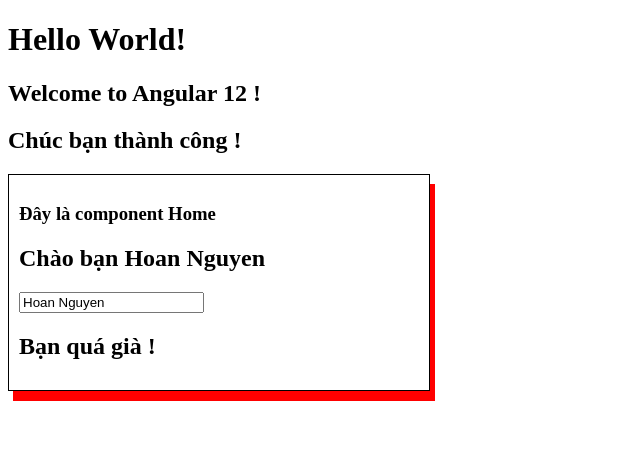
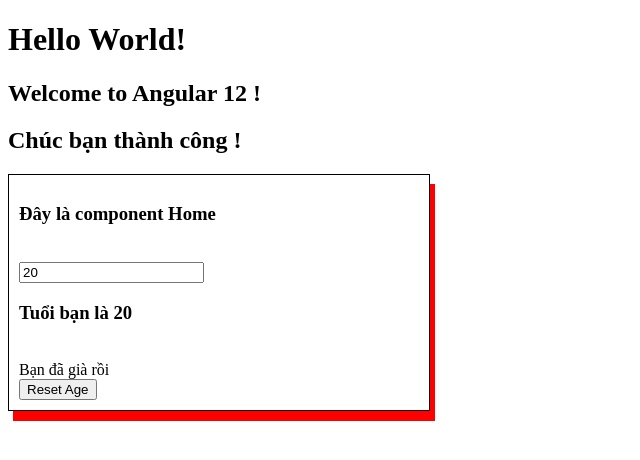
Before and after one commit to hoan010299/LearnAngular12, an Angular app: page / in a window 1280 px wide. Shown: the top 460 px of the page, without its empty margins (0-640 px from the left). Built offline with nearby package versions, Linux system fonts and the light colour scheme.

Commit message:
ng-template

```diff
--- a/src/app/app.module.ts
+++ b/src/app/app.module.ts
@@ -2,6 +2,7 @@ import { NgModule } from '@angular/core';
 import { BrowserModule } from '@angular/platform-browser';
 
 import { AppRoutingModule } from './app-routing.module';
+import { FormsModule } from '@angular/forms';
 import { AppComponent } from './app.component';
 import { HomeComponent } from './home/home.component';
 import { AboutComponent } from './about/about.component';
@@ -14,7 +15,8 @@ import { AboutComponent } from './about/about.component';
   ],
   imports: [
     BrowserModule,
-    AppRoutingModule
+    AppRoutingModule,
+    FormsModule
   ],
   providers: [],
   bootstrap: [AppComponent]
--- a/src/app/home/home.component.html
+++ b/src/app/home/home.component.html
@@ -1,8 +1,15 @@
 <div class="test">
   <h3>Đây là component Home</h3>
-  <h2>Chào bạn {{ name }}</h2>
-  <input value="{{ name }}" />
   <br />
-  <h2 *ngIf="age > 18">Bạn quá già !</h2>
-  <h2 *ngIf="age <= 15">Bạn quá trẻ !</h2>
+  <input type="text" [(ngModel)]="age" />
+  <h3>Tuổi bạn là {{ age }}</h3>
+  <br />
+  <!-- <h2 *ngIf="age > 18">Bạn quá già !</h2>
+  <h2 *ngIf="age <= 15">Bạn quá trẻ !</h2> -->
+  <div *ngIf="age <= 18; then tre; else gia"></div>
+  <ng-template #tre>Bạn còn trẻ!</ng-template>
+  <ng-template #gia>Bạn đã già rồi</ng-template>
+
+  <br />
+  <button (click)="resetAge()">Reset Age</button>
 </div>
--- a/src/app/home/home.component.ts
+++ b/src/app/home/home.component.ts
@@ -3,14 +3,16 @@ import { Component, OnInit } from '@angular/core';
 @Component({
   selector: 'app-home',
   templateUrl: './home.component.html',
-  styleUrls: ['./home.component.scss']
+  styleUrls: ['./home.component.scss'],
 })
 export class HomeComponent implements OnInit {
- public name = 'Hoan Nguyen';
- public age = 20;
-  constructor() { }
+  public name = 'Hoan Nguyen';
+  public age = 20;
+  constructor() {}
 
-  ngOnInit(): void {
+  ngOnInit(): void {}
+
+  public resetAge() {
+    this.age = 0;
   }
-
 }
```
